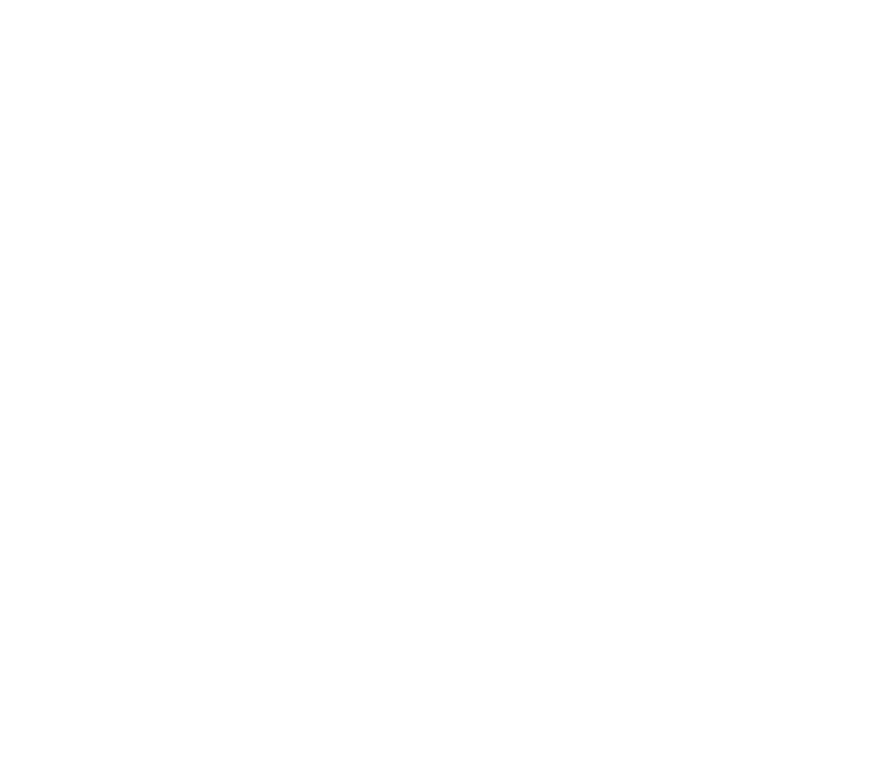
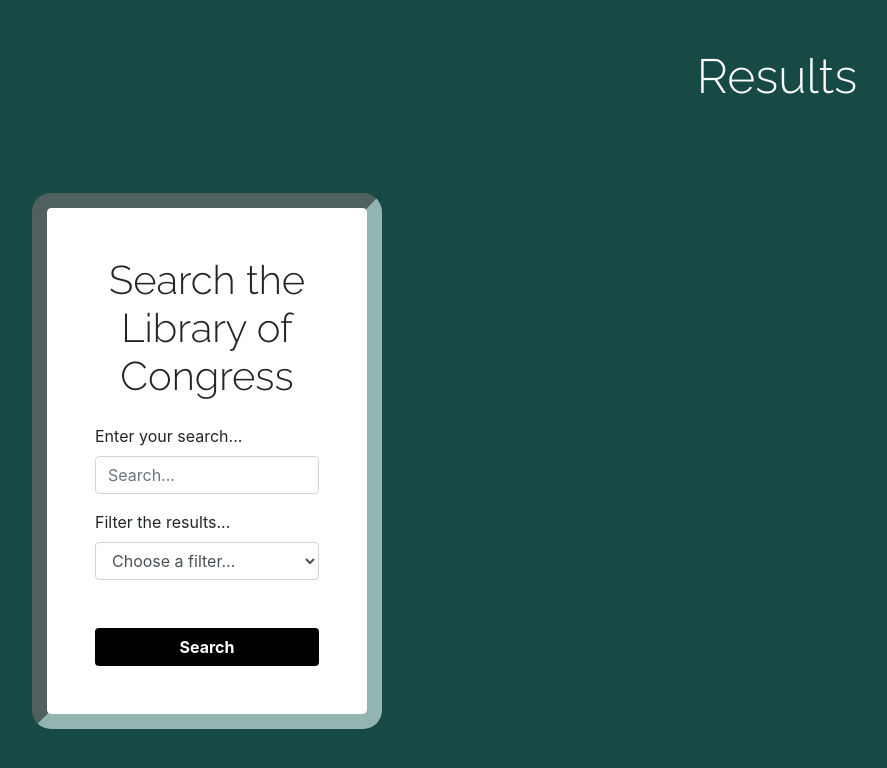
Before and after one commit to vruss14/search-library-of-congress, a plain HTML site: page search.html in a window 1280 px wide. Shown: the whole page, without its empty margins (53-940 px from the left). Drawn offline with nearby package versions, Linux system fonts and the light colour scheme.

Commit message:
designed search results page

```diff
--- a/search.html
+++ b/search.html
@@ -0,0 +1,68 @@
+<!DOCTYPE html>
+<html lang="en">
+<head>
+    <meta charset="UTF-8">
+    <meta http-equiv="X-UA-Compatible" content="IE=edge">
+    <meta name="viewport" content="width=device-width, initial-scale=1.0">
+    <meta description="A website that fetches data from the Library of Congress API.">
+
+    <!-- Bootstrap -->
+    <link rel="stylesheet" href="https://cdnjs.cloudflare.com/ajax/libs/twitter-bootstrap/4.5.0/css/bootstrap.min.css">
+
+    <!-- Google Fonts -->
+    <link rel="preconnect" href="https://fonts.gstatic.com">
+    <link href="https://fonts.googleapis.com/css2?family=Raleway:wght@300&display=swap" rel="stylesheet">
+
+    <!-- Custom CSS -->
+    <link rel = "stylesheet" type = "text/css" href = "style.css">
+
+    <title>Library of Congress Search</title>
+</head>
+
+<body>
+
+    <section id = 'custom-container' class="container my-5">
+        <div class="row">
+
+          <div id = 'sidebar-content' class="col-12 col-md-4 col-xl-4">
+            <form class="bg-white p-5 rounded" id = "search-form-left">
+
+                <h1 class = "text-center" id = "search-title">Search the Library of Congress</h1>
+
+                <div class="form-group">
+                  <label for="search" class = "mt-3">Enter your search...</label>
+                  <input type="text" id="search-input" class="form-control" placeholder="Search..." required />
+                </div>
+
+                <div class="form-group">
+                  <label for="filters">Filter the results...</label>
+                  <select class="form-control" id="filtered-results">
+                    <option disabled selected>Choose a filter...</option>
+                    <option id = "maps">Maps</option>
+                    <option id = "audio">Audio</option>
+                    <option id = "photos">Photos</option>
+                    <option id = "manuscripts">Manuscripts</option>
+                    <option id = "newspapers">Newspapers</option>
+                    <option id = "videos">Film and Videos</option>
+                    <option id = "music">Notated Music</option>
+                    <option id = "websites">Websites</option>
+                    <option id = "all-results">Display All Results</option>
+
+                  </select>
+                </div>
+
+                <button class="btn btn-block mt-5" id = "search-btn">Search</button>
+
+              </form>
+          </div>
+
+          <div class="col-12 col-md-8 col-xl-8">
+            <h3 id = 'results-title' class = "text-center text-white">Results</h3>
+            <div id = "results-container"></div>
+          </div>
+
+</body>
+
+<script src = "script.js"></script>
+
+</html>
--- a/style.css
+++ b/style.css
@@ -1,3 +1,5 @@
+/* Styling on the home page */
+
 body {
     background-color: #184A45FF;
 }
@@ -34,3 +36,25 @@ body {
     }
 
 }
+
+/* Styling on the search page */
+
+#search-form-left {
+    outline: 15px inset rgb(148, 180, 177);
+    margin-left: 15px;
+    margin-right: 15px;
+    margin-top: 10rem;
+    margin-bottom: 10rem;
+}
+
+#results-title {
+    font-family: 'Raleway', sans-serif;
+    font-size: 3rem;
+}
+
+@media screen and (max-width: 768px) {
+    #results-title {
+        margin-top: 5rem;
+    }
+
+}
```
